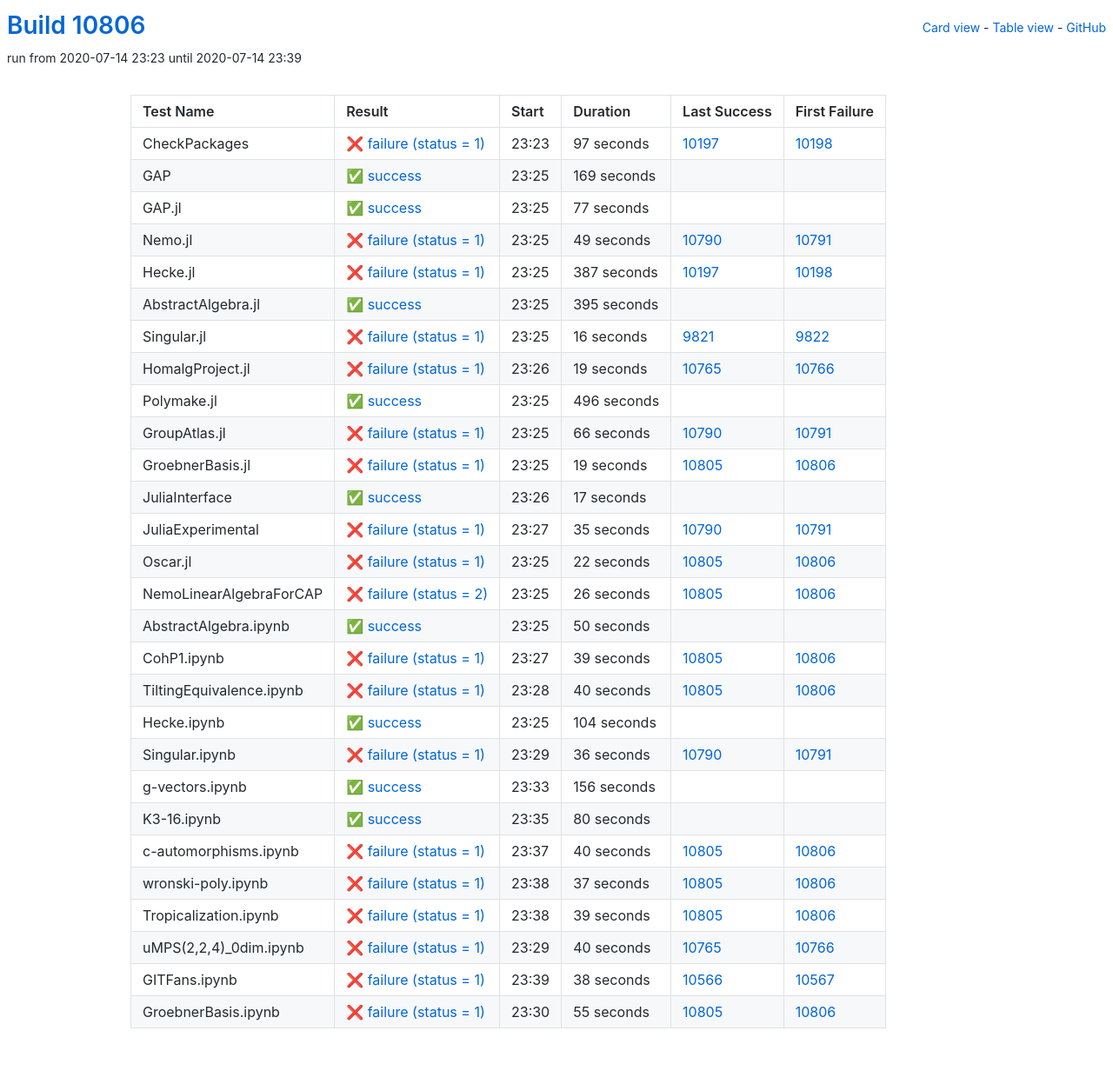
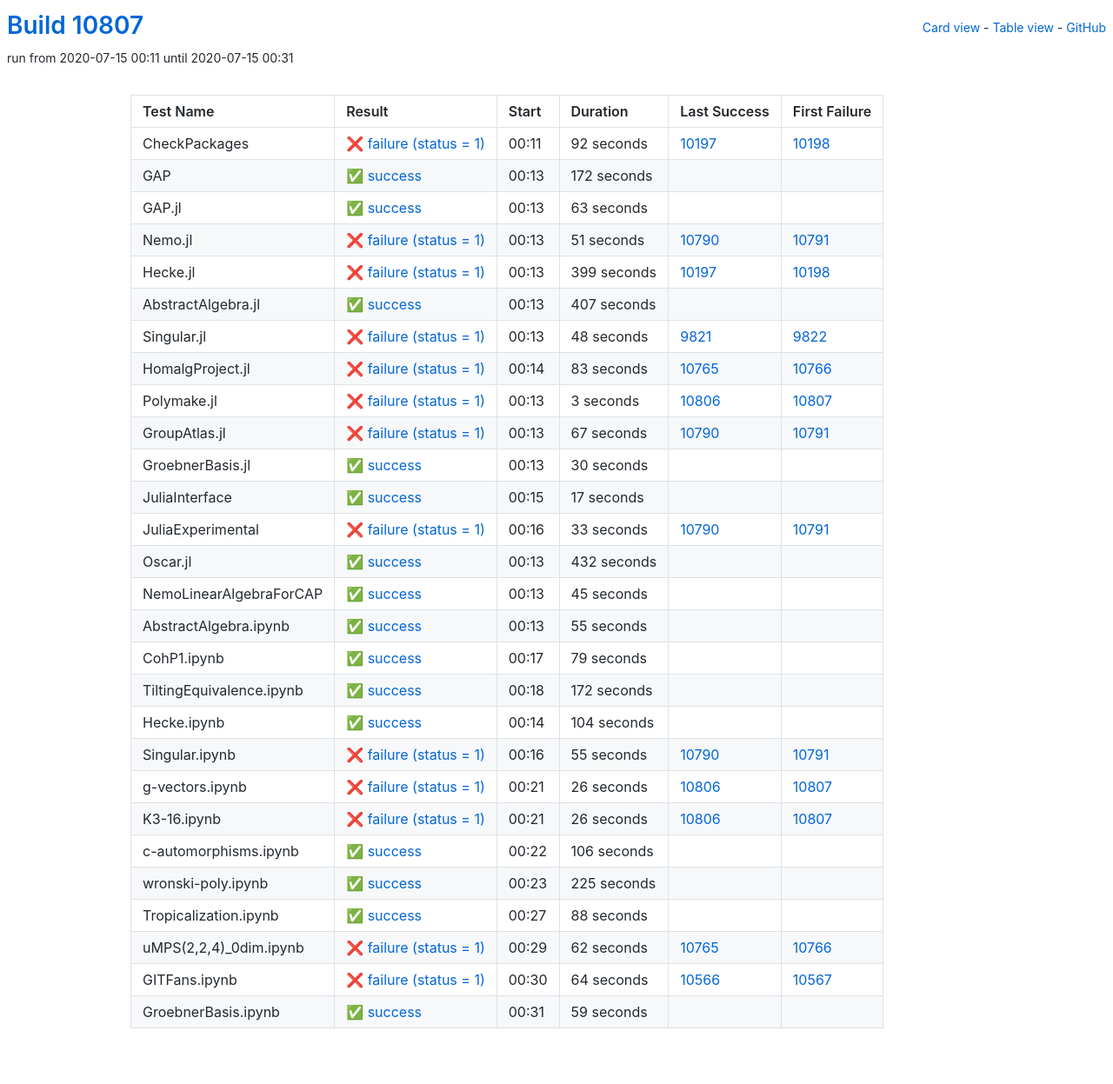
Before and after one commit to oscar-system/oscar-ci-status, a Jekyll site: the page built from table.html, in a window 1280 px wide. Shown: the whole page at 87% size. Built offline with Jekyll 4.4.1, drawn with Linux system fonts in a browser that asks for light colours.

Commit message:
Build #10807

```diff
--- a/_data/ci.yml
+++ b/_data/ci.yml
@@ -1,6 +1,6 @@
 ---
-build: 10806
-build_url: https://oscarci.mathematik.uni-kl.de/job/oscar/10806/
+build: 10807
+build_url: https://oscarci.mathematik.uni-kl.de/job/oscar/10807/
 job: oscar
 organization: oscar-system
 repo: oscar-ci-status
@@ -8,140 +8,140 @@
 tests:
 - name: CheckPackages
   id: checkpackages
-  log: https://oscarci.mathematik.uni-kl.de/job/oscar/10806/artifact/logs/build-10806/CheckPackages.log
-  start: 2020-07-14 23:23
+  log: https://oscarci.mathematik.uni-kl.de/job/oscar/10807/artifact/logs/build-10807/CheckPackages.log
+  start: 2020-07-15 00:11
   success: false
   exitcode: 1
   status: failure
-  duration: 97
+  duration: 92
   last_success: 10197
   last_success_url: https://oscarci.mathematik.uni-kl.de/job/oscar/10197/
   first_failure: 10198
   first_failure_url: https://oscarci.mathematik.uni-kl.de/job/oscar/10198/
 - name: GAP
   id: gap
-  log: https://oscarci.mathematik.uni-kl.de/job/oscar/10806/artifact/logs/build-10806/GAP.log
-  start: 2020-07-14 23:25
+  log: https://oscarci.mathematik.uni-kl.de/job/oscar/10807/artifact/logs/build-10807/GAP.log
+  start: 2020-07-15 00:13
   success: true
   exitcode: 0
   status: success
-  duration: 169
+  duration: 172
   last_success: false
   last_success_url:
   first_failure: false
   first_failure_url:
 - name: GAP.jl
   id: gap-jl
-  log: https://oscarci.mathematik.uni-kl.de/job/oscar/10806/artifact/logs/build-10806/GAP.jl.log
-  start: 2020-07-14 23:25
+  log: https://oscarci.mathematik.uni-kl.de/job/oscar/10807/artifact/logs/build-10807/GAP.jl.log
+  start: 2020-07-15 00:13
   success: true
   exitcode: 0
   status: success
-  duration: 77
+  duration: 63
   last_success: false
   last_success_url:
   first_failure: false
   first_failure_url:
 - name: Nemo.jl
   id: nemo-jl
-  log: https://oscarci.mathematik.uni-kl.de/job/oscar/10806/artifact/logs/build-10806/Nemo.jl.log
-  start: 2020-07-14 23:25
+  log: https://oscarci.mathematik.uni-kl.de/job/oscar/10807/artifact/logs/build-10807/Nemo.jl.log
+  start: 2020-07-15 00:13
   success: false
   exitcode: 1
   status: failure
-  duration: 49
+  duration: 51
   last_success: 10790
   last_success_url: https://oscarci.mathematik.uni-kl.de/job/oscar/10790/
   first_failure: 10791
   first_failure_url: https://oscarci.mathematik.uni-kl.de/job/oscar/10791/
 - name: Hecke.jl
   id: hecke-jl
-  log: https://oscarci.mathematik.uni-kl.de/job/oscar/10806/artifact/logs/build-10806/Hecke.jl.log
-  start: 2020-07-14 23:25
+  log: https://oscarci.mathematik.uni-kl.de/job/oscar/10807/artifact/logs/build-10807/Hecke.jl.log
+  start: 2020-07-15 00:13
   success: false
   exitcode: 1
   status: failure
-  duration: 387
+  duration: 399
   last_success: 10197
   last_success_url: https://oscarci.mathematik.uni-kl.de/job/oscar/10197/
   first_failure: 10198
   first_failure_url: https://oscarci.mathematik.uni-kl.de/job/oscar/10198/
 - name: AbstractAlgebra.jl
   id: abstractalgebra-jl
-  log: https://oscarci.mathematik.uni-kl.de/job/oscar/10806/artifact/logs/build-10806/AbstractAlgebra.jl.log
-  start: 2020-07-14 23:25
+  log: https://oscarci.mathematik.uni-kl.de/job/oscar/10807/artifact/logs/build-10807/AbstractAlgebra.jl.log
+  start: 2020-07-15 00:13
   success: true
   exitcode: 0
   status: success
-  duration: 395
+  duration: 407
   last_success: false
   last_success_url:
   first_failure: false
   first_failure_url:
 - name: Singular.jl
   id: singular-jl
-  log: https://oscarci.mathematik.uni-kl.de/job/oscar/10806/artifact/logs/build-10806/Singular.jl.log
-  start: 2020-07-14 23:25
+  log: https://oscarci.mathematik.uni-kl.de/job/oscar/10807/artifact/logs/build-10807/Singular.jl.log
+  start: 2020-07-15 00:13
   success: false
   exitcode: 1
   status: failure
-  duration: 16
+  duration: 48
   last_success: 9821
   last_success_url: https://oscarci.mathematik.uni-kl.de/job/oscar/9821/
   first_failure: 9822
   first_failure_url: https://oscarci.mathematik.uni-kl.de/job/oscar/9822/
 - name: HomalgProject.jl
   id: homalgproject-jl
-  log: https://oscarci.mathematik.uni-kl.de/job/oscar/10806/artifact/logs/build-10806/HomalgProject.jl.log
-  start: 2020-07-14 23:26
+  log: https://oscarci.mathematik.uni-kl.de/job/oscar/10807/artifact/logs/build-10807/HomalgProject.jl.log
+  start: 2020-07-15 00:14
   success: false
   exitcode: 1
   status: failure
-  duration: 19
+  duration: 83
   last_success: 10765
   last_success_url: https://oscarci.mathematik.uni-kl.de/job/oscar/10765/
   first_failure: 10766
   first_failure_url: https://oscarci.mathematik.uni-kl.de/job/oscar/10766/
 - name: Polymake.jl
   id: polymake-jl
-  log: https://oscarci.mathematik.uni-kl.de/job/oscar/10806/artifact/logs/build-10806/Polymake.jl.log
-  start: 2020-07-14 23:25
-  success: true
-  exitcode: 0
-  status: success
-  duration: 496
-  last_success: false
-  last_success_url:
-  first_failure: false
-  first_failure_url:
-- name: GroupAtlas.jl
-  id: groupatlas-jl
-  log: https://oscarci.mathematik.uni-kl.de/job/oscar/10806/artifact/logs/build-10806/GroupAtlas.jl.log
-  start: 2020-07-14 23:25
+  log: https://oscarci.mathematik.uni-kl.de/job/oscar/10807/artifact/logs/build-10807/Polymake.jl.log
+  start: 2020-07-15 00:13
   success: false
   exitcode: 1
   status: failure
-  duration: 66
+  duration: 3
+  last_success: 10806
+  last_success_url: https://oscarci.mathematik.uni-kl.de/job/oscar/10806/
+  first_failure: 10807
+  first_failure_url: https://oscarci.mathematik.uni-kl.de/job/oscar/10807/
+- name: GroupAtlas.jl
+  id: groupatlas-jl
+  log: https://oscarci.mathematik.uni-kl.de/job/oscar/10807/artifact/logs/build-10807/GroupAtlas.jl.log
+  start: 2020-07-15 00:13
+  success: false
+  exitcode: 1
+  status: failure
+  duration: 67
   last_success: 10790
   last_success_url: https://oscarci.mathematik.uni-kl.de/job/oscar/10790/
   first_failure: 10791
   first_failure_url: https://oscarci.mathematik.uni-kl.de/job/oscar/10791/
 - name: GroebnerBasis.jl
   id: groebnerbasis-jl
-  log: https://oscarci.mathematik.uni-kl.de/job/oscar/10806/artifact/logs/build-10806/GroebnerBasis.jl.log
-  start: 2020-07-14 23:25
-  success: false
-  exitcode: 1
-  status: failure
-  duration: 19
-  last_success: 10805
-  last_success_url: https://oscarci.mathematik.uni-kl.de/job/oscar/10805/
-  first_failure: 10806
-  first_failure_url: https://oscarci.mathematik.uni-kl.de/job/oscar/10806/
+  log: https://oscarci.mathematik.uni-kl.de/job/oscar/10807/artifact/logs/build-10807/GroebnerBasis.jl.log
+  start: 2020-07-15 00:13
+  success: true
+  exitcode: 0
+  status: success
+  duration: 30
+  last_success: false
+  last_success_url:
+  first_failure: false
+  first_failure_url:
 - name: JuliaInterface
   id: juliainterface
-  log: https://oscarci.mathematik.uni-kl.de/job/oscar/10806/artifact/logs/build-10806/JuliaInterface.log
-  start: 2020-07-14 23:26
+  log: https://oscarci.mathematik.uni-kl.de/job/oscar/10807/artifact/logs/build-10807/JuliaInterface.log
+  start: 2020-07-15 00:15
   success: true
   exitcode: 0
   status: success
@@ -152,80 +152,80 @@
   first_failure_url:
 - name: JuliaExperimental
   id: juliaexperimental
-  log: https://oscarci.mathematik.uni-kl.de/job/oscar/10806/artifact/logs/build-10806/JuliaExperimental.log
-  start: 2020-07-14 23:27
+  log: https://oscarci.mathematik.uni-kl.de/job/oscar/10807/artifact/logs/build-10807/JuliaExperimental.log
+  start: 2020-07-15 00:16
   success: false
   exitcode: 1
   status: failure
-  duration: 35
+  duration: 33
   last_success: 10790
   last_success_url: https://oscarci.mathematik.uni-kl.de/job/oscar/10790/
   first_failure: 10791
   first_failure_url: https://oscarci.mathematik.uni-kl.de/job/oscar/10791/
 - name: Oscar.jl
   id: oscar-jl
-  log: https://oscarci.mathematik.uni-kl.de/job/oscar/10806/artifact/logs/build-10806/Oscar.jl.log
-  start: 2020-07-14 23:25
-  success: false
-  exitcode: 1
-  status: failure
-  duration: 22
-  last_success: 10805
-  last_success_url: https://oscarci.mathematik.uni-kl.de/job/oscar/10805/
-  first_failure: 10806
-  first_failure_url: https://oscarci.mathematik.uni-kl.de/job/oscar/10806/
-- name: NemoLinearAlgebraForCAP
-  id: nemolinearalgebraforcap
-  log: https://oscarci.mathematik.uni-kl.de/job/oscar/10806/artifact/logs/build-10806/NemoLinearAlgebraForCAP.log
-  start: 2020-07-14 23:25
-  success: false
-  exitcode: 2
-  status: failure
-  duration: 26
-  last_success: 10805
-  last_success_url: https://oscarci.mathematik.uni-kl.de/job/oscar/10805/
-  first_failure: 10806
-  first_failure_url: https://oscarci.mathematik.uni-kl.de/job/oscar/10806/
-- name: AbstractAlgebra.ipynb
-  id: abstractalgebra-ipynb
-  log: https://oscarci.mathematik.uni-kl.de/job/oscar/10806/artifact/logs/build-10806/AbstractAlgebra.ipynb.log
-  start: 2020-07-14 23:25
+  log: https://oscarci.mathematik.uni-kl.de/job/oscar/10807/artifact/logs/build-10807/Oscar.jl.log
+  start: 2020-07-15 00:13
   success: true
   exitcode: 0
   status: success
-  duration: 50
+  duration: 432
+  last_success: false
+  last_success_url:
+  first_failure: false
+  first_failure_url:
+- name: NemoLinearAlgebraForCAP
+  id: nemolinearalgebraforcap
+  log: https://oscarci.mathematik.uni-kl.de/job/oscar/10807/artifact/logs/build-10807/NemoLinearAlgebraForCAP.log
+  start: 2020-07-15 00:13
+  success: true
+  exitcode: 0
+  status: success
+  duration: 45
+  last_success: false
+  last_success_url:
+  first_failure: false
+  first_failure_url:
+- name: AbstractAlgebra.ipynb
+  id: abstractalgebra-ipynb
+  log: https://oscarci.mathematik.uni-kl.de/job/oscar/10807/artifact/logs/build-10807/AbstractAlgebra.ipynb.log
+  start: 2020-07-15 00:13
+  success: true
+  exitcode: 0
+  status: success
+  duration: 55
   last_success: false
   last_success_url:
   first_failure: false
   first_failure_url:
 - name: CohP1.ipynb
   id: cohp1-ipynb
-  log: https://oscarci.mathematik.uni-kl.de/job/oscar/10806/artifact/logs/build-10806/CohP1.ipynb.log
-  start: 2020-07-14 23:27
-  success: false
-  exitcode: 1
-  status: failure
-  duration: 39
-  last_success: 10805
-  last_success_url: https://oscarci.mathematik.uni-kl.de/job/oscar/10805/
-  first_failure: 10806
-  first_failure_url: https://oscarci.mathematik.uni-kl.de/job/oscar/10806/
+  log: https://oscarci.mathematik.uni-kl.de/job/oscar/10807/artifact/logs/build-10807/CohP1.ipynb.log
+  start: 2020-07-15 00:17
+  success: true
+  exitcode: 0
+  status: success
+  duration: 79
+  last_success: false
+  last_success_url:
+  first_failure: false
+  first_failure_url:
 - name: TiltingEquivalence.ipynb
   id: tiltingequivalence-ipynb
-  log: https://oscarci.mathematik.uni-kl.de/job/oscar/10806/artifact/logs/build-10806/TiltingEquivalence.ipynb.log
-  start: 2020-07-14 23:28
-  success: false
-  exitcode: 1
-  status: failure
-  duration: 40
-  last_success: 10805
-  last_success_url: https://oscarci.mathematik.uni-kl.de/job/oscar/10805/
-  first_failure: 10806
-  first_failure_url: https://oscarci.mathematik.uni-kl.de/job/oscar/10806/
+  log: https://oscarci.mathematik.uni-kl.de/job/oscar/10807/artifact/logs/build-10807/TiltingEquivalence.ipynb.log
+  start: 2020-07-15 00:18
+  success: true
+  exitcode: 0
+  status: success
+  duration: 172
+  last_success: false
+  last_success_url:
+  first_failure: false
+  first_failure_url:
 - name: Hecke.ipynb
   id: hecke-ipynb
-  log: https://oscarci.mathematik.uni-kl.de/job/oscar/10806/artifact/logs/build-10806/Hecke.ipynb.log
-  start: 2020-07-14 23:25
+  log: https://oscarci.mathematik.uni-kl.de/job/oscar/10807/artifact/logs/build-10807/Hecke.ipynb.log
+  start: 2020-07-15 00:14
   success: true
   exitcode: 0
   status: success
@@ -236,109 +236,109 @@
   first_failure_url:
 - name: Singular.ipynb
   id: singular-ipynb
-  log: https://oscarci.mathematik.uni-kl.de/job/oscar/10806/artifact/logs/build-10806/Singular.ipynb.log
-  start: 2020-07-14 23:29
+  log: https://oscarci.mathematik.uni-kl.de/job/oscar/10807/artifact/logs/build-10807/Singular.ipynb.log
+  start: 2020-07-15 00:16
   success: false
   exitcode: 1
   status: failure
-  duration: 36
+  duration: 55
   last_success: 10790
   last_success_url: https://oscarci.mathematik.uni-kl.de/job/oscar/10790/
   first_failure: 10791
   first_failure_url: https://oscarci.mathematik.uni-kl.de/job/oscar/10791/
 - name: g-vectors.ipynb
   id: g-vectors-ipynb
-  log: https://oscarci.mathematik.uni-kl.de/job/oscar/10806/artifact/logs/build-10806/g-vectors.ipynb.log
-  start: 2020-07-14 23:33
+  log: https://oscarci.mathematik.uni-kl.de/job/oscar/10807/artifact/logs/build-10807/g-vectors.ipynb.log
+  start: 2020-07-15 00:21
+  success: false
+  exitcode: 1
+  status: failure
+  duration: 26
+  last_success: 10806
+  last_success_url: https://oscarci.mathematik.uni-kl.de/job/oscar/10806/
+  first_failure: 10807
+  first_failure_url: https://oscarci.mathematik.uni-kl.de/job/oscar/10807/
+- name: K3-16.ipynb
+  id: k3-16-ipynb
+  log: https://oscarci.mathematik.uni-kl.de/job/oscar/10807/artifact/logs/build-10807/K3-16.ipynb.log
+  start: 2020-07-15 00:21
+  success: false
+  exitcode: 1
+  status: failure
+  duration: 26
+  last_success: 10806
+  last_success_url: https://oscarci.mathematik.uni-kl.de/job/oscar/10806/
+  first_failure: 10807
+  first_failure_url: https://oscarci.mathematik.uni-kl.de/job/oscar/10807/
+- name: c-automorphisms.ipynb
+  id: c-automorphisms-ipynb
+  log: https://oscarci.mathematik.uni-kl.de/job/oscar/10807/artifact/logs/build-10807/c-automorphisms.ipynb.log
+  start: 2020-07-15 00:22
   success: true
   exitcode: 0
   status: success
-  duration: 156
+  duration: 106
   last_success: false
   last_success_url:
   first_failure: false
   first_failure_url:
-- name: K3-16.ipynb
-  id: k3-16-ipynb
-  log: https://oscarci.mathematik.uni-kl.de/job/oscar/10806/artifact/logs/build-10806/K3-16.ipynb.log
-  start: 2020-07-14 23:35
+- name: wronski-poly.ipynb
+  id: wronski-poly-ipynb
+  log: https://oscarci.mathematik.uni-kl.de/job/oscar/10807/artifact/logs/build-10807/wronski-poly.ipynb.log
+  start: 2020-07-15 00:23
   success: true
   exitcode: 0
   status: success
-  duration: 80
+  duration: 225
   last_success: false
   last_success_url:
   first_failure: false
   first_failure_url:
-- name: c-automorphisms.ipynb
-  id: c-automorphisms-ipynb
-  log: https://oscarci.mathematik.uni-kl.de/job/oscar/10806/artifact/logs/build-10806/c-automorphisms.ipynb.log
-  start: 2020-07-14 23:37
+- name: Tropicalization.ipynb
+  id: tropicalization-ipynb
+  log: https://oscarci.mathematik.uni-kl.de/job/oscar/10807/artifact/logs/build-10807/Tropicalization.ipynb.log
+  start: 2020-07-15 00:27
+  success: true
+  exitcode: 0
+  status: success
+  duration: 88
+  last_success: false
+  last_success_url:
+  first_failure: false
+  first_failure_url:
+- name: uMPS(2,2,4)_0dim.ipynb
+  id: umps-2-2-4-0dim-ipynb
+  log: https://oscarci.mathematik.uni-kl.de/job/oscar/10807/artifact/logs/build-10807/uMPS-2-2-4-_0dim.ipynb.log
+  start: 2020-07-15 00:29
   success: false
   exitcode: 1
   status: failure
-  duration: 40
-  last_success: 10805
-  last_success_url: https://oscarci.mathematik.uni-kl.de/job/oscar/10805/
-  first_failure: 10806
-  first_failure_url: https://oscarci.mathematik.uni-kl.de/job/oscar/10806/
-- name: wronski-poly.ipynb
-  id: wronski-poly-ipynb
-  log: https://oscarci.mathematik.uni-kl.de/job/oscar/10806/artifact/logs/build-10806/wronski-poly.ipynb.log
-  start: 2020-07-14 23:38
-  success: false
-  exitcode: 1
-  status: failure
-  duration: 37
-  last_success: 10805
-  last_success_url: https://oscarci.mathematik.uni-kl.de/job/oscar/10805/
-  first_failure: 10806
-  first_failure_url: https://oscarci.mathematik.uni-kl.de/job/oscar/10806/
-- name: Tropicalization.ipynb
-  id: tropicalization-ipynb
-  log: https://oscarci.mathematik.uni-kl.de/job/oscar/10806/artifact/logs/build-10806/Tropicalization.ipynb.log
-  start: 2020-07-14 23:38
-  success: false
-  exitcode: 1
-  status: failure
-  duration: 39
-  last_success: 10805
-  last_success_url: https://oscarci.mathematik.uni-kl.de/job/oscar/10805/
-  first_failure: 10806
-  first_failure_url: https://oscarci.mathematik.uni-kl.de/job/oscar/10806/
-- name: uMPS(2,2,4)_0dim.ipynb
-  id: umps-2-2-4-0dim-ipynb
-  log: https://oscarci.mathematik.uni-kl.de/job/oscar/10806/artifact/logs/build-10806/uMPS-2-2-4-_0dim.ipynb.log
-  start: 2020-07-14 23:29
-  success: false
-  exitcode: 1
-  status: failure
-  duration: 40
+  duration: 62
   last_success: 10765
   last_success_url: https://oscarci.mathematik.uni-kl.de/job/oscar/10765/
   first_failure: 10766
   first_failure_url: https://oscarci.mathematik.uni-kl.de/job/oscar/10766/
 - name: GITFans.ipynb
   id: gitfans-ipynb
-  log: https://oscarci.mathematik.uni-kl.de/job/oscar/10806/artifact/logs/build-10806/GITFans.ipynb.log
-  start: 2020-07-14 23:39
+  log: https://oscarci.mathematik.uni-kl.de/job/oscar/10807/artifact/logs/build-10807/GITFans.ipynb.log
+  start: 2020-07-15 00:30
   success: false
   exitcode: 1
   status: failure
-  duration: 38
+  duration: 64
   last_success: 10566
   last_success_url: https://oscarci.mathematik.uni-kl.de/job/oscar/10566/
   first_failure: 10567
   first_failure_url: https://oscarci.mathematik.uni-kl.de/job/oscar/10567/
 - name: GroebnerBasis.ipynb
   id: groebnerbasis-ipynb
-  log: https://oscarci.mathematik.uni-kl.de/job/oscar/10806/artifact/logs/build-10806/GroebnerBasis.ipynb.log
-  start: 2020-07-14 23:30
-  success: false
-  exitcode: 1
-  status: failure
-  duration: 55
-  last_success: 10805
-  last_success_url: https://oscarci.mathematik.uni-kl.de/job/oscar/10805/
-  first_failure: 10806
-  first_failure_url: https://oscarci.mathematik.uni-kl.de/job/oscar/10806/
+  log: https://oscarci.mathematik.uni-kl.de/job/oscar/10807/artifact/logs/build-10807/GroebnerBasis.ipynb.log
+  start: 2020-07-15 00:31
+  success: true
+  exitcode: 0
+  status: success
+  duration: 59
+  last_success: false
+  last_success_url:
+  first_failure: false
+  first_failure_url:
```
Also changed, not shown: README.md.
